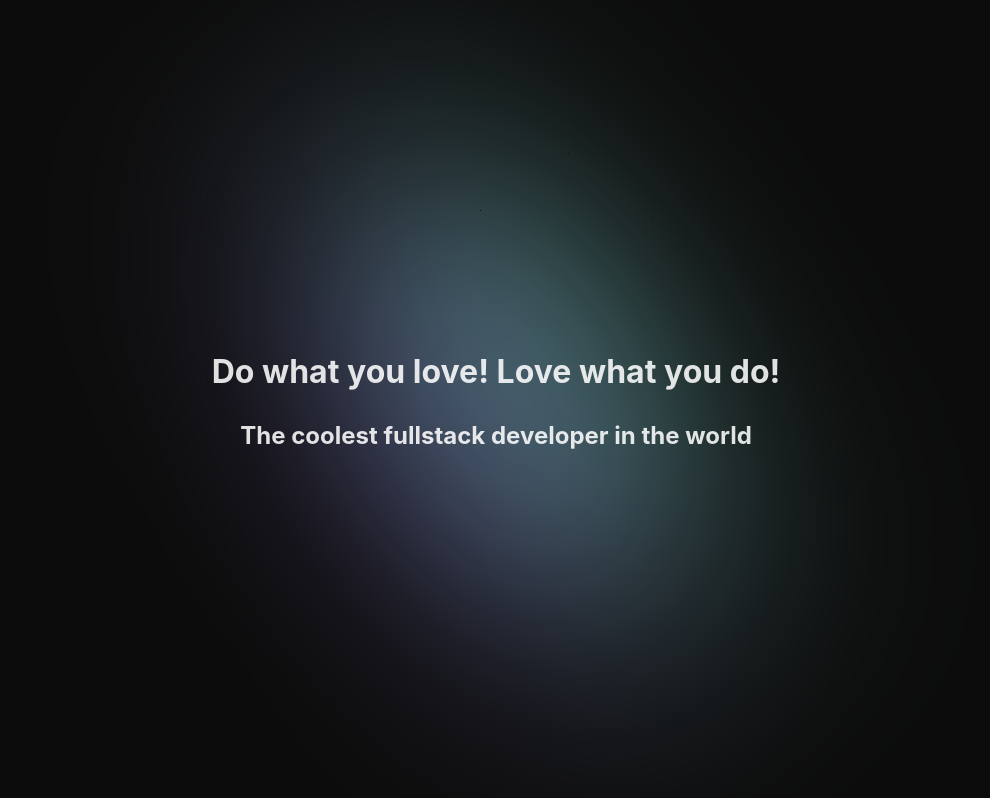
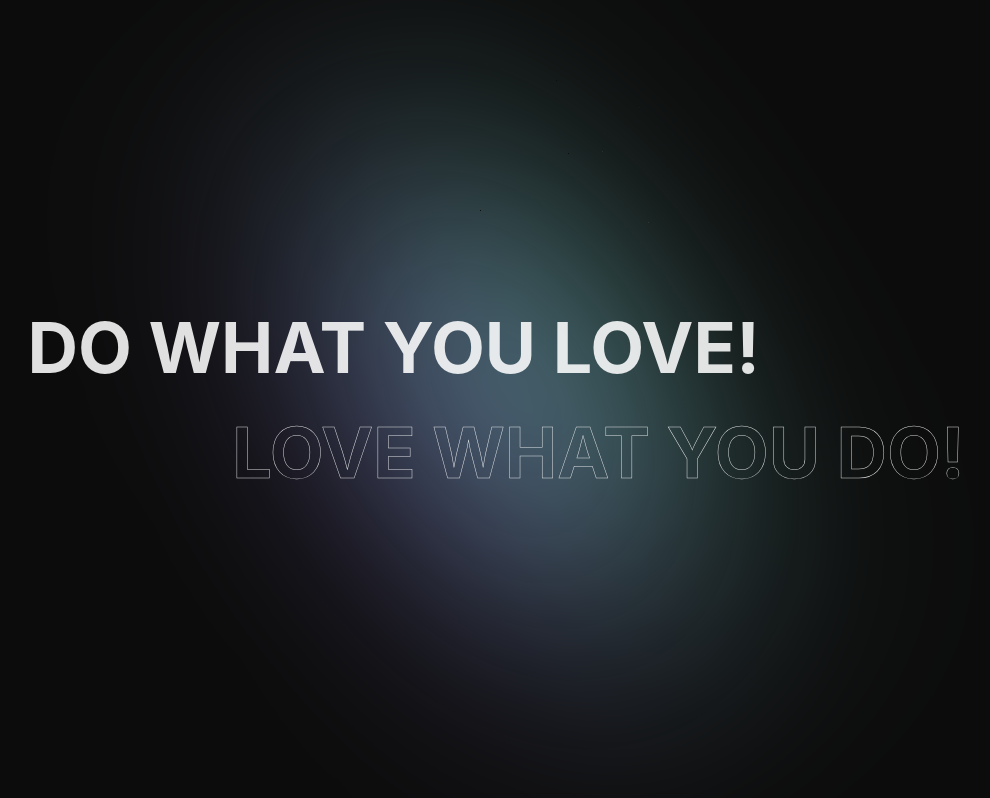
Before and after one commit to tho-myr/portfolio-svelte, a Svelte app: page / in a window 1280 px wide. Shown: the whole page, without its empty margins (144-1134 px from the left). Built offline with nearby package versions, Linux system fonts and the light colour scheme.

Commit message:
feat: add much more apealing look to welcome message

```diff
--- a/src/App.svelte
+++ b/src/App.svelte
@@ -1,9 +1,9 @@
 <script>
     import BlobBackground from "./lib/BlobBackground.svelte";
-    import Main from "./lib/Main.svelte";
+    import Home from "./lib/Home.svelte";
 </script>
 
 <main>
-    <Main/>
+    <Home/>
     <BlobBackground/>
 </main>
--- /dev/null
+++ b/src/lib/Home.svelte
@@ -0,0 +1,49 @@
+<main>
+    <div class="container">
+        <div id="textOne" class="headline">DO WHAT YOU LOVE!</div>
+        <div id="textTwo" class="headline">LOVE WHAT YOU DO!</div>
+    </div>
+</main>
+
+<style>
+    .container {
+        width: 80%;
+        left: 50%;
+        top: 50%;
+        translate: -50% -50%;
+        position: fixed;
+        text-align: center;
+        display: block;
+    }
+
+    .headline {
+        font-size: min(5.5vw, 70px);
+        font-weight: bolder;
+    }
+    #textOne {
+        animation: flyInRight 3s;
+        padding-right: 20%;
+    }
+    #textTwo {
+        animation: flyInLeft 3s;
+        padding-left: 20%;
+        -webkit-text-fill-color: transparent;
+        -webkit-text-stroke: 0.5px;
+    }
+    @keyframes flyInRight {
+        0% {
+            transform: translateX(150%);
+        }
+        100% {
+            transform: translateX(0%);
+        }
+    }
+    @keyframes flyInLeft {
+        0% {
+            transform: translateX(-150%);
+        }
+        100% {
+            transform: translateX(0%);
+        }
+    }
+</style>
--- a/src/lib/Main.svelte
+++ /dev/null
@@ -1,29 +0,0 @@
-<main>
-    <div class="container">
-        <h1>Do what you love! Love what you do!</h1>
-        <h2>The coolest fullstack developer in the world</h2>
-    </div>
-</main>
-
-<style>
-    .container {
-        width: 80%;
-        left: 50%;
-        top: 50%;
-        translate: -50% -50%;
-        position: fixed;
-        z-index: 3;
-        text-align: center;
-        text-wrap: avoid;
-        animation: fadeIn 3s, flyIn 3s;
-    }
-    @keyframes fadeIn {
-        0% {opacity: 0;}
-        100% {opacity: 1;}
-    }
-    @keyframes flyIn {
-        0% {transform: translateY(25%);}
-        100% {transform: translateY(0%);}
-    }
-
-</style>
```
